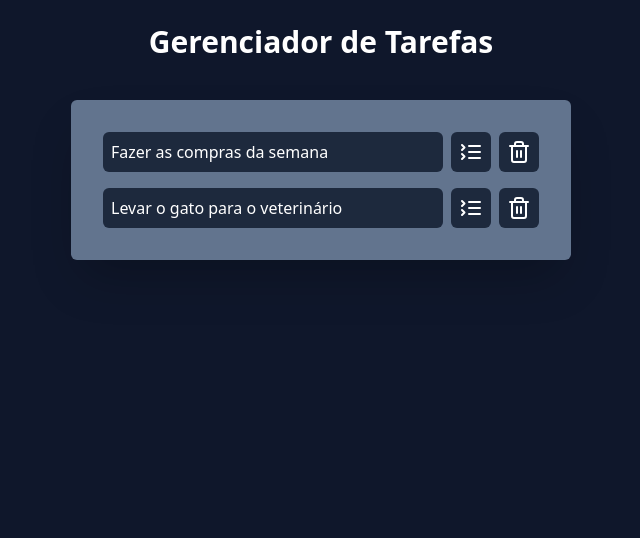
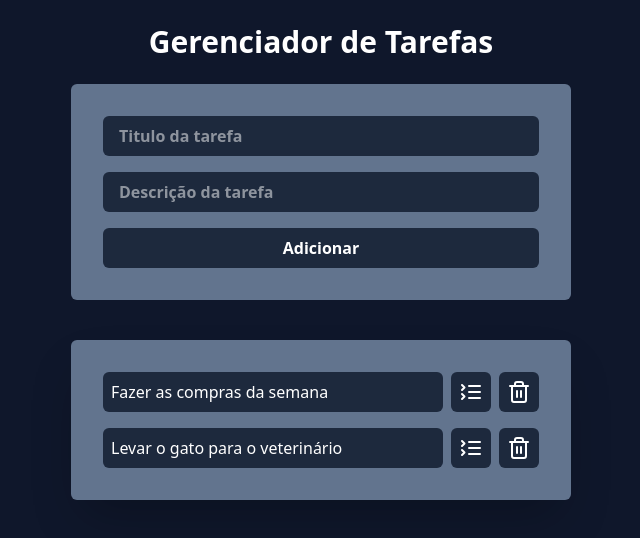
Before and after one commit to mariaeac/react-task-manager, a React app: page / in a window 1280 px wide. Shown: the top 538 px of the page, without its empty margins (319-959 px from the left). Built offline with nearby package versions, Linux system fonts and the light colour scheme; the HTML template or start-up script is replaced by a standard one.

Commit message:
feat(AddTask component): Adicionar nova task

```diff
--- a/src/App.jsx
+++ b/src/App.jsx
@@ -34,6 +34,17 @@ function App() {
     setTasks(tasks.filter((task) => task.id !== taskId));
   }
 
+  function onTaskSubmit(title, description) {
+    const newTask = {
+      id: tasks.length + 1,
+      title: title,
+      description: description,
+      isCompleted: false,
+    };
+
+    setTasks([...tasks, newTask]);
+  }
+
   return (
     <div className="w-screen h-screen bg-slate-900 flex justify-center p-6">
       <div className="w-[500px]">
@@ -41,7 +52,7 @@ function App() {
           Gerenciador de Tarefas
         </h1>
 
-        <AddTask />
+        <AddTask onTaskSubmit={onTaskSubmit} />
         <Tasks
           tasks={tasks}
           onTaskClick={onTaskClick}
--- a/src/components/AddTask.jsx
+++ b/src/components/AddTask.jsx
@@ -1,3 +1,33 @@
-function AddTask() {}
+import { useState } from "react";
+
+function AddTask({ onTaskSubmit }) {
+  const [title, setTitle] = useState("");
+  const [description, setDescription] = useState("");
+
+  return (
+    <div className="mt-6 space-y-4 p-8 bg-slate-500 rounded-md shdaow-2x1 flex flex-col">
+      <input
+        className="border-slate-300 bg-slate-800 text-white font-bold outline-slate-400 px-4 py-2 rounded-md"
+        type="text"
+        placeholder="Titulo da tarefa"
+        value={title}
+        onChange={() => setTitle(event.target.value)}
+      ></input>
+      <input
+        className="border-slate-300 bg-slate-800 text-white font-bold outline-slate-400 px-4 py-2 rounded-md"
+        type="text"
+        placeholder="Descrição da tarefa"
+        value={description}
+        onChange={() => setDescription(event.target.value)}
+      ></input>
+      <button
+        onClick={() => onTaskSubmit(title, description)}
+        className="border-slate-300 bg-slate-800 text-white font-bold outline-slate-400 px-4 py-2 rounded-md"
+      >
+        Adicionar
+      </button>
+    </div>
+  );
+}
 
 export default AddTask;
--- a/src/components/Tasks.jsx
+++ b/src/components/Tasks.jsx
@@ -1,13 +1,13 @@
 import { ListCollapse, Trash2 } from "lucide-react";
 
-function Tasks(taskProps) {
+function Tasks({ tasks, onTaskClick, onDeleteClick }) {
   return (
     <div className="pt-10">
       <ul className="space-y-4 p-8 bg-slate-500 rounded-md shadow-2xl">
-        {taskProps.tasks.map((task) => (
+        {tasks.map((task) => (
           <li key={task.id} className="flex gap-2">
             <button
-              onClick={() => taskProps.onTaskClick(task.id)}
+              onClick={() => onTaskClick(task.id)}
               className={`bg-slate-800 text-white text-left p-2 rounded-md w-full ${
                 task.isCompleted && "line-through"
               }`}
@@ -19,7 +19,7 @@ function Tasks(taskProps) {
             </button>
 
             <button
-              onClick={() => taskProps.onDeleteClick(task.id)}
+              onClick={() => onDeleteClick(task.id)}
               className="bg-slate-800 text-white p-2  rounded-md"
             >
               <Trash2 />
```
